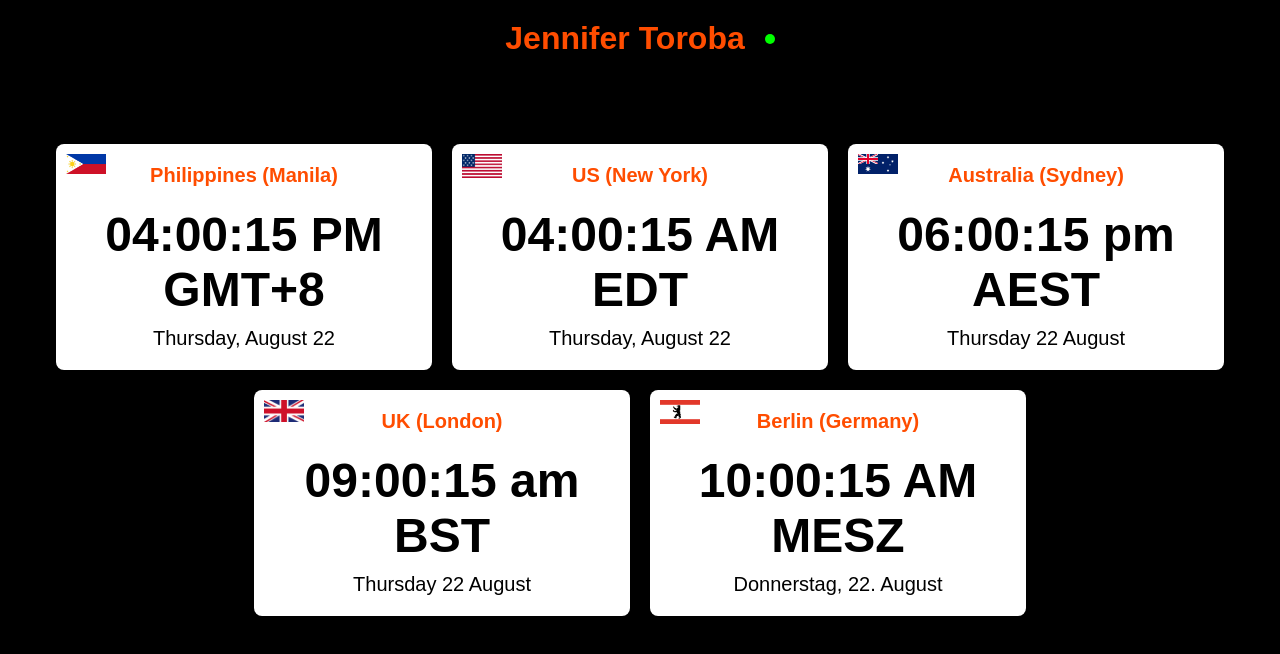
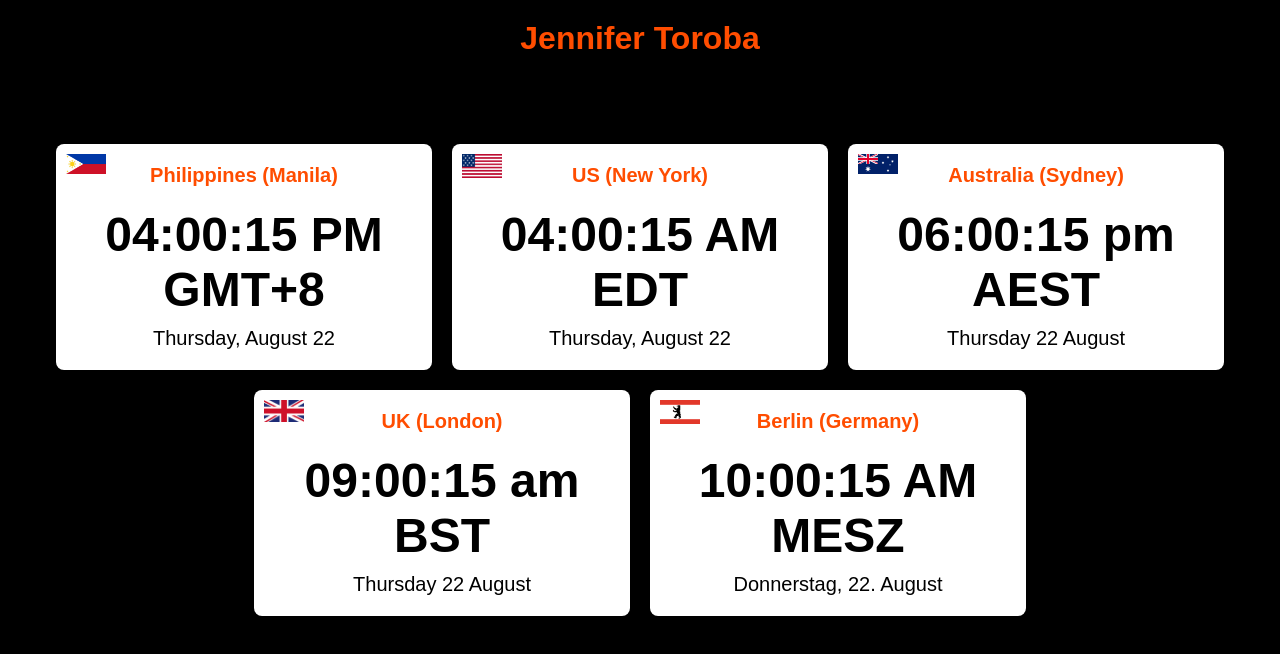
Before and after one commit to Bossraff/JenniferToroba-TimeZone, a plain HTML site: page index.html in a window 1280 px wide. Drawn offline with Linux system fonts and the light colour scheme.

Commit message:
Update index.html
Removed the bliker from the name

```diff
--- a/index.html
+++ b/index.html
@@ -10,7 +10,6 @@
     <header>
         <h1>
             Jennifer Toroba
-            <span class="blinker"></span>
         </h1>
     </header>
     <div class="container">
```
